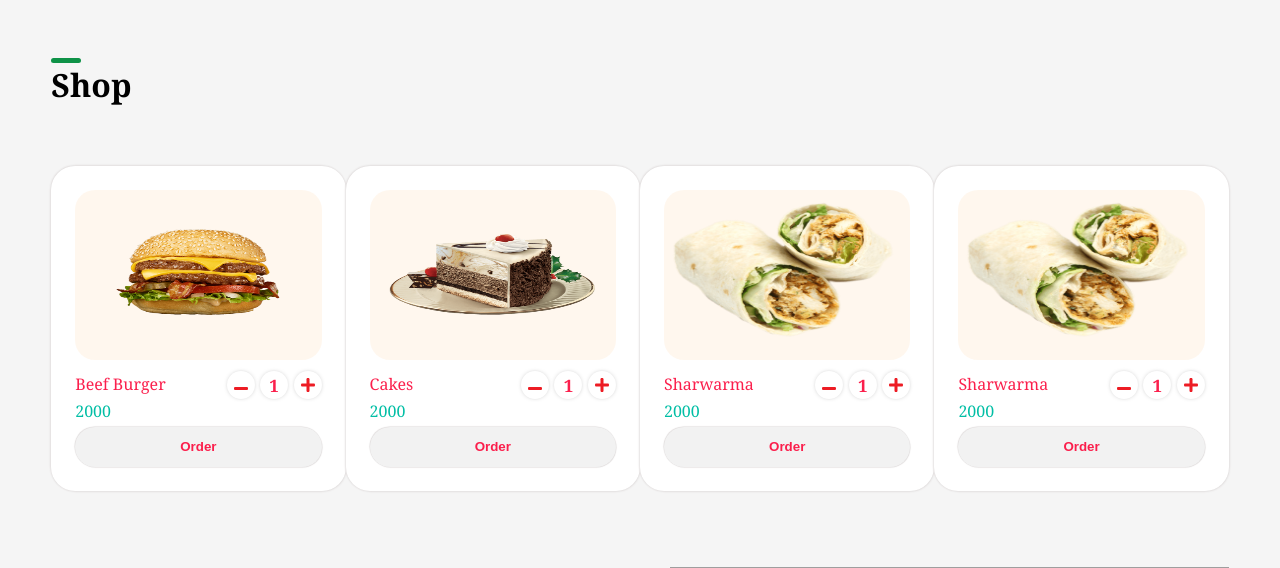
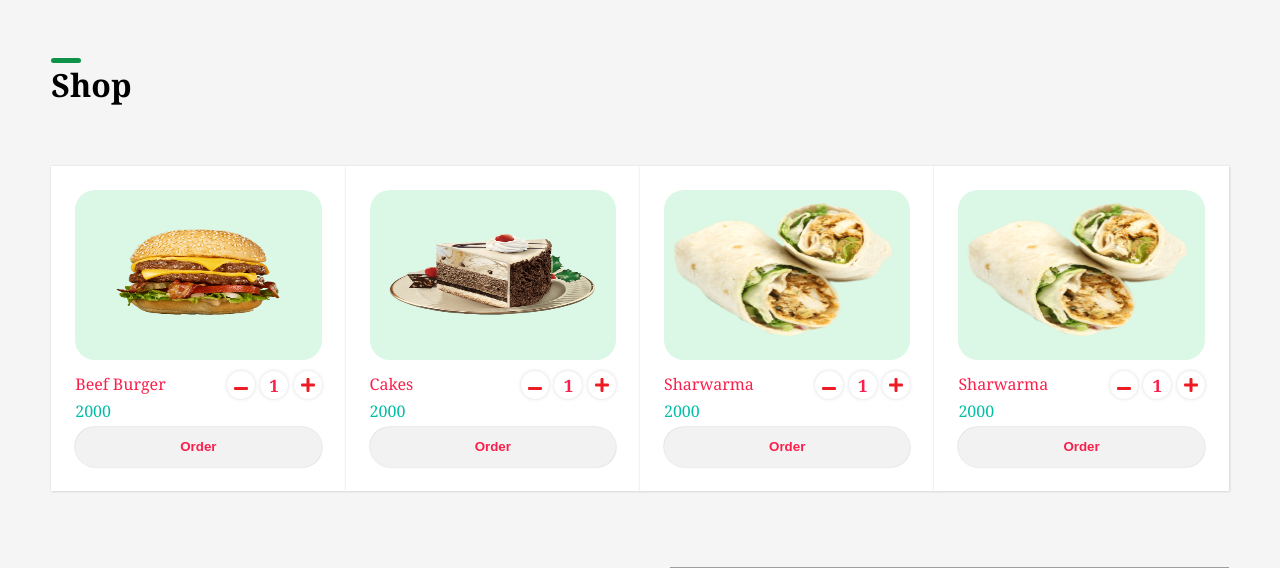
Before and after one commit to akintolatech/fabletech, a Django app: page / in a window 1280 px wide. Shown: the part 2086-2654 px from the top of the page. Run offline with Django 5.2, Linux system fonts and the light colour scheme; data comes from the database, SQL or seed files in the repository; some libraries are stand-ins or nearby versions; grey boxes are pictures that could not be loaded.

Commit message:
Information hub

```diff
--- a/static/styles/shop.css
+++ b/static/styles/shop.css
@@ -215,7 +215,7 @@ input[type="search"] {
   /* border: 1px solid red; */
   box-shadow:  0.5px 0.5px 2px #ddd9d9, -0.5px -0.5px 2px #ddd9d9;
   margin-bottom: 16px;
-  border-radius: 24px;
+  /* border-radius: 24px; */
   padding: 24px;
   box-sizing: border-box;
 }
@@ -226,7 +226,7 @@ input[type="search"] {
   /* aspect-ratio: 3/2; */
   border-radius: 20px;
   /* border: 1px solid red; */
-  background-color: rgba(255, 228, 196, 0.296);
+  background-color: var(--light);
 }
 
 .menu-food-image img {
--- a/webcms/templates/webcms/pages/about.html
+++ b/webcms/templates/webcms/pages/about.html
@@ -40,7 +40,7 @@
             </div>
 
             <div class="img-box">
-                <img src="../img/house.jpg" />
+                <img src="{% static 'img/content.jpg' %}" />
             </div>
 
         </div>
```
